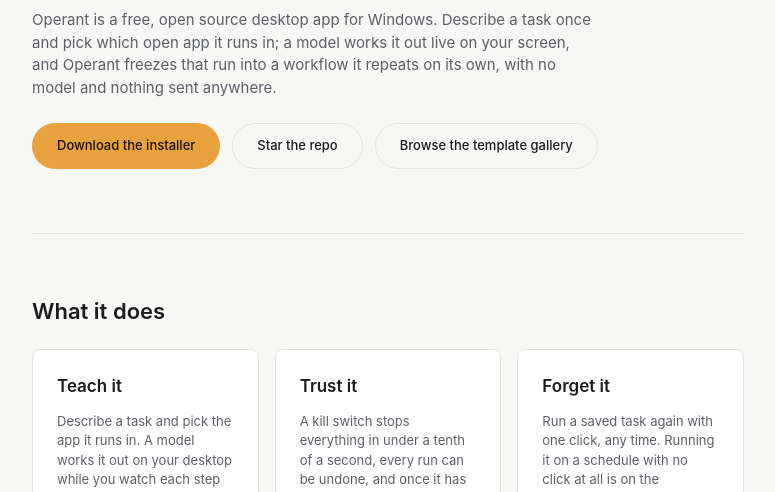
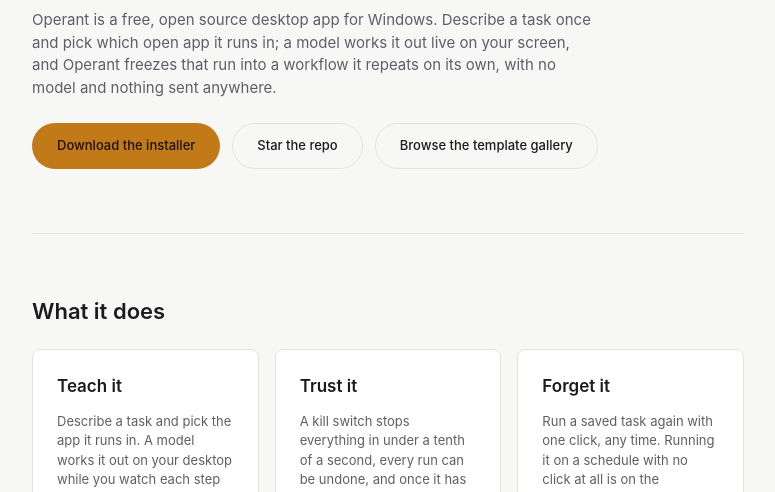
Before and after one commit to AlpharomeroJL/operant, a plain HTML site: page site/index.html in a window 1280 px wide. Shown: the part 308-800 px from the top of the page, without its empty margins (252-1027 px from the left). Drawn offline with Linux system fonts and the light colour scheme.

Commit message:
site: regenerate tokens.css to the accessible light-mode values
The committed site tokens still carried the pre-a11y signal, success, and info
colors; the source tokens were darkened for contrast but the site copy was not
regenerated. Refresh it from the source so the docs site matches the app and
the deploy carries the accessible values. Site only; the shipped installer
builds its own tokens and was already current.

```diff
--- a/site/tokens.css
+++ b/site/tokens.css
@@ -75,12 +75,12 @@
   --op-hairline: #e3e3de;
   --op-ink: #1b1c1e;
   --op-ink-secondary: #5c5f66;
-  --op-signal: #e8a13c;
+  --op-signal: #c17a17;
   --op-signal-hover: #f2b355;
   --op-on-signal-ink: #1a1204;
-  --op-success: #3fb27f;
+  --op-success: #379b6f;
   --op-danger: #e5484d;
-  --op-info: #5b8def;
+  --op-info: #5387ee;
   --op-ink-disabled: rgba(92, 95, 102, 0.45);
   }
 }
```
